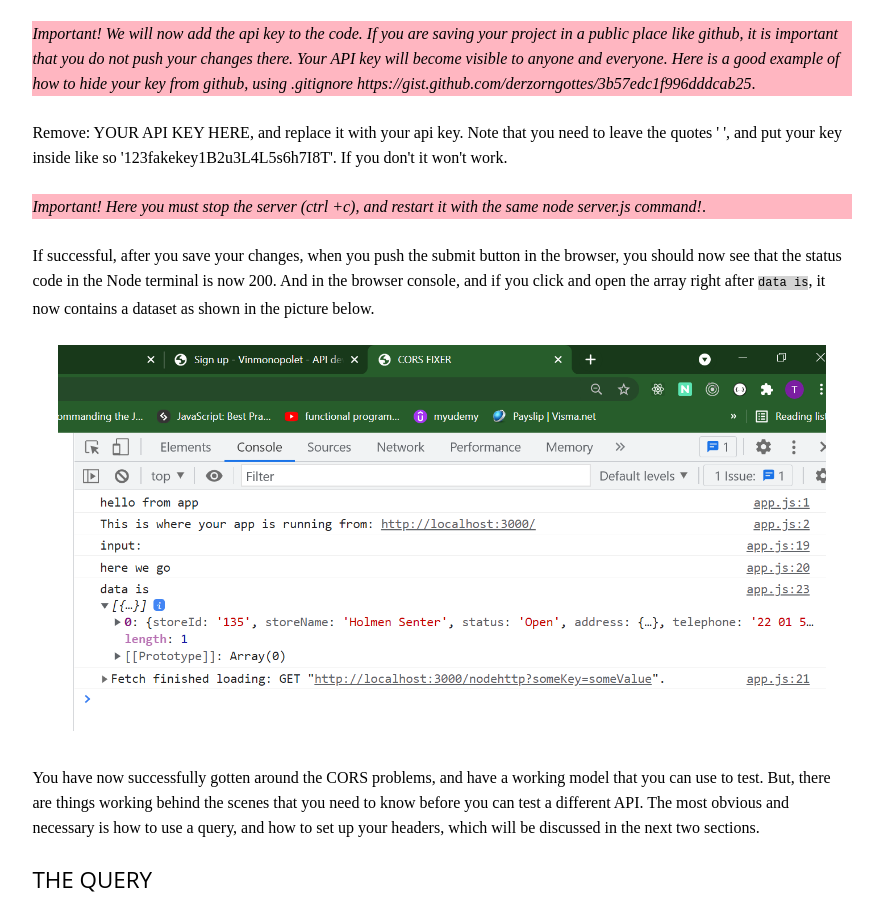
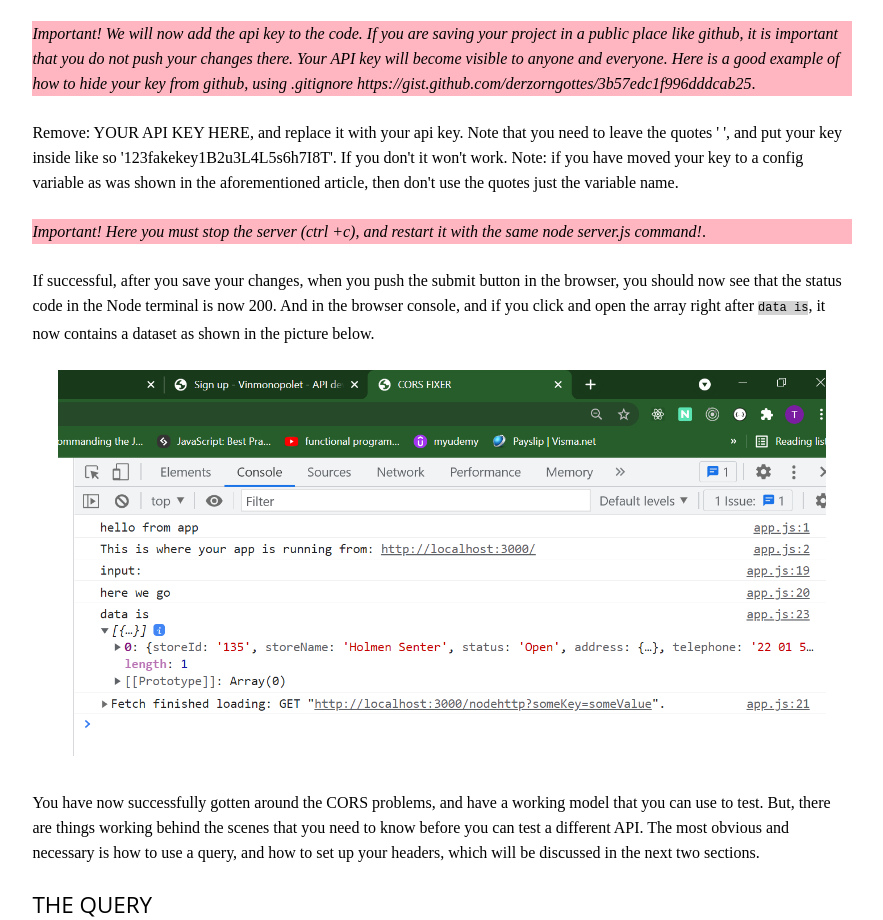
Before and after one commit to Leddfoot/docs_fcc, a website: page index.html in a window 1280 px wide. Shown: the part 4962-5882 px from the top of the page, without its empty margins (326-1209 px from the left). Drawn offline with Linux system fonts and the light colour scheme.

```diff
--- a/index.html
+++ b/index.html
@@ -450,7 +450,7 @@
         <p>
            Remove: YOUR API KEY HERE, and replace it with your api key. Note that
           you need to leave the quotes ' ', and put your key inside like so
-          '123fakekey1B2u3L4L5s6h7I8T'. If you don't it won't work.
+          '123fakekey1B2u3L4L5s6h7I8T'. If you don't it won't work. Note: if you have moved your key to a config variable as was shown in the aforementioned article, then don't use the quotes just the variable name.
         </p>
         <p class="tip">
           <em
```
Also changed, not shown: img/headers.jpg.
